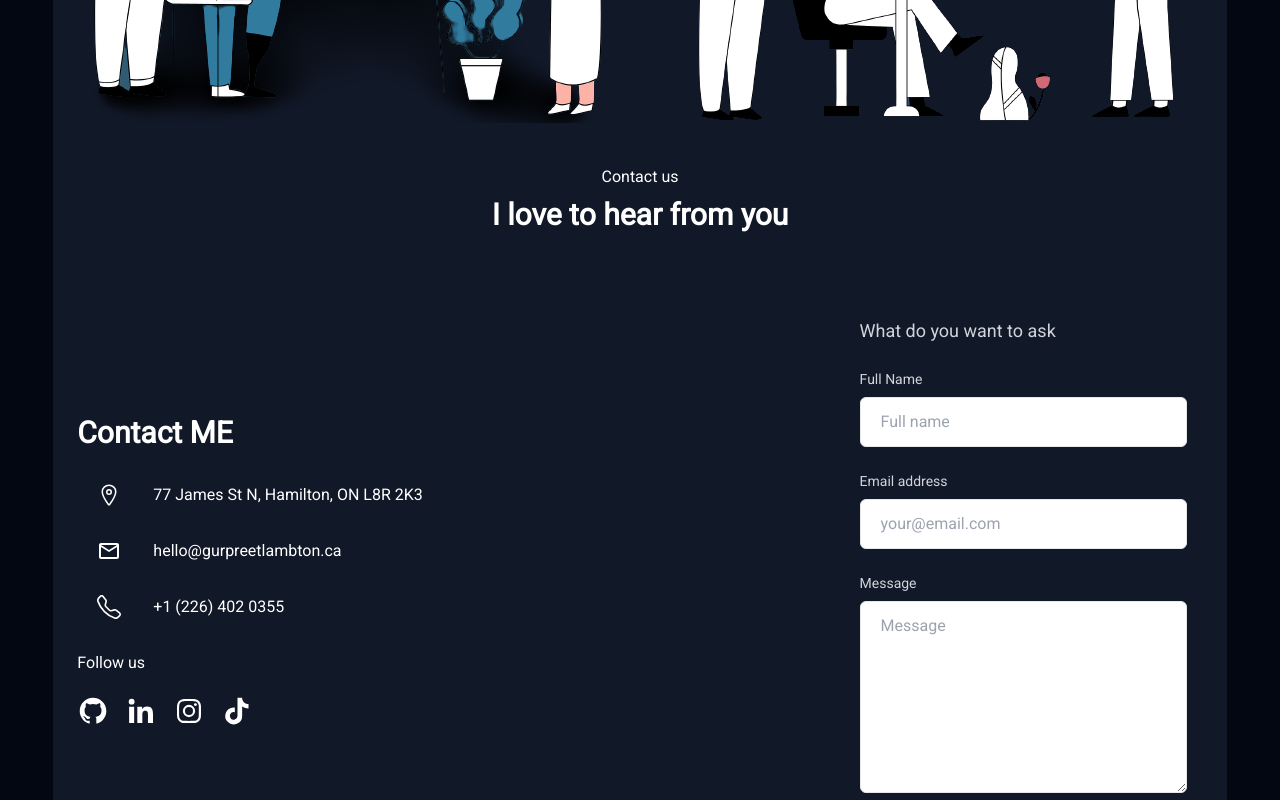
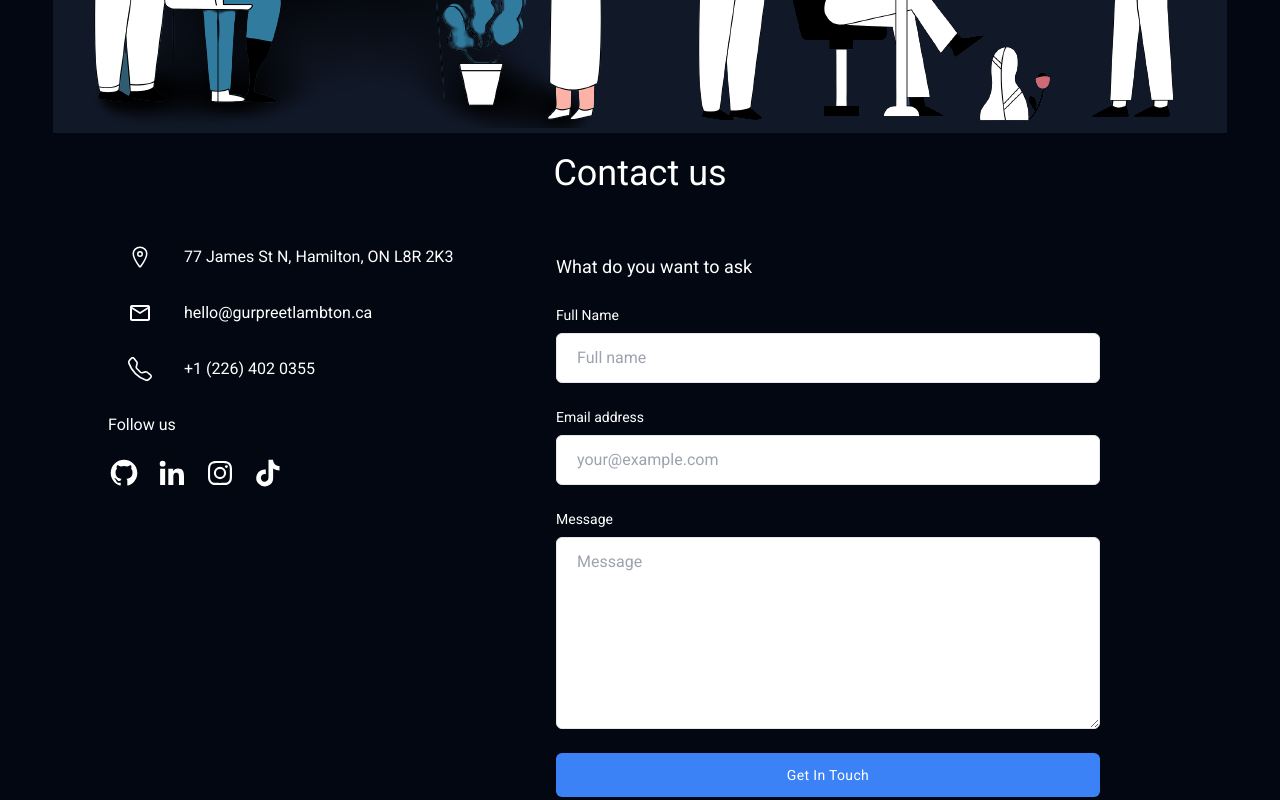
Before and after one commit to gurpreet26/webGtario, a Next.js app: page /contact in a window 1280 px wide. Shown: the part 380-1180 px from the top of the page. Built offline with nearby package versions, Linux system fonts and the light colour scheme.

Commit message:
contact form  commit

```diff
--- a/src/app/Components/Hero.jsx
+++ b/src/app/Components/Hero.jsx
@@ -16,10 +16,10 @@ const Hero = () => {
 
 
 <>
-<div className='md:h-screen flex flex-col md:flex-row md:justify-around items-center'>
+<div className='md:h-[530px] flex flex-col md:flex-row md:justify-around items-center'>
 
 
-<div className='text-white'>
+<div className='text-white '>
 <h1 className='opacity-80 leading-none md:text-[10vw] text-[16vw]  overflow-hidden uppercase font-black md:ml-[20px] ml-[5px]'>CREATIVE</h1>
 <h1 className='opacity-80 leading-none md:text-[10vw] text-[16vw] overflow-hidden  uppercase font-black md:ml-[160px] ml-[40px] '>DEVELOPER</h1>
 <h3 className='text-end opacity-80 leading-none md:text-[1vw] text-[3vw] overflow-hidden  uppercase font-black'>BASED IN HAMITON</h3>
--- a/src/app/about/page.jsx
+++ b/src/app/about/page.jsx
@@ -5,8 +5,7 @@ import { IoCodeWorking } from 'react-icons/io5'
 import { AiOutlineUsergroupAdd } from 'react-icons/ai'
 import { AiOutlineCloudDownload } from 'react-icons/ai'
 import { CgWebsite } from 'react-icons/cg'
-import { BiLogoInstagram, BiLogoGithub, BiLogoLinkedin } from 'react-icons/bi'
-import { useRouter } from 'next/navigation'
+
 import FadeIn from '../Components/FadeIn'
 import Team from '../Components/Team';
 import Me from '../Components/Me';
@@ -170,6 +169,8 @@ const About = () => {
           Contact US
           </Link>
         </div>
+
+
       </div>
 
      <TextReveal title={t2}/>
--- a/src/app/contact/page.jsx
+++ b/src/app/contact/page.jsx
@@ -1,5 +1,5 @@
 "use client"
-import React from 'react'
+import React, { useState } from 'react'
 
 import {BiLogoInstagram,BiLogoGithub,BiLogoLinkedin,BiLogoTiktok} from 'react-icons/bi'
 import { MdOutlineMail } from 'react-icons/md'
@@ -25,15 +25,28 @@ const data= [
     },
 ]
 
+const Result =()=>{
+  return(
+    <p className='text-white mt-3'> Your message is successfully sent. I will contact you soon</p>
+  )
+}
 
 const ContactUs = () => {
-
+  const[result , showresult] =useState(false);
   const form =useRef();
 
   const sendEmail = (e) => {
     e.preventDefault();
 
     emailjs.sendForm('service_1f963w9', 'template_yq1a06d', form.current, 'Z9BNo-HWkmFvHcD3y')
+    .then((result) => {
+
+  }, (error) => {
+      console.log(error.text);
+  });
+  e.target.reset()
+  showresult(true)
+  setTimeout(() => showresult(false), 3000);
 
   };
 
@@ -44,41 +57,33 @@ const ContactUs = () => {
   <section  className="bg-gray-900 w-11/12 m-auto">
 
 
-
+  <FadeIn vars={{ y:-200 }}>
   <div className='md:flex justify-around'>
 
-<FadeIn vars={{ y:-200 }}>
+
     <img className="hidden lg:block w-auto  m-auto"
     src="./images/seo1.png"
     alt="cc"/>
-    </FadeIn>
-    <FadeIn vars={{y:-200 }}>
+
+
     <img
     className=" w-auto m-auto"
     src="./images/about.png"
     alt="cc"
-  /></FadeIn>
+  />
     </div>
+    </FadeIn>
+</section>
 
-
-<div className=' w-full m-auto shadow-lg'>
-<div className="top text-center mt-8 ">
-  <p className="font-medium text-white ">Contact us</p>
-  <h1 className="mt-2 text-2xl font-semibold text-white md:text-3xl dark:text-white">
-    I love to hear from you
-  </h1>
+<div className='text-center py-5 '>
+<h1 className="font-medium text-4xl text-white ">Contact us</h1>
 
 </div>
 
+<div className='text-white flex flex-col md:flex-row justify-center items-center '>
 
-<section className="bg-gray-900">
-<div className="container px-6 py-3 mx-auto">
-<div className="lg:flex lg:items-center lg:-mx-6">
-  <div className=" lg:w-full lg:mx-6">
-    <h1 className="text-2xl font-semibold capitalize hidden md:inline text-white lg:text-3xl">
-      Contact ME
-    </h1>
-    <div className="mt-6 space-y-8 md:mt-8">
+
+  <div className="mt-2  space-y-8 md:mt-8  self-start">
         {
             data.map((ele, index) =>(
                 <div key={index} className="flex items-start text-white mx-1">
@@ -92,73 +97,73 @@ const ContactUs = () => {
 
 
 
-    </div>
 
-    <div className="mt-6 w-80 md:mt-8">
+    <div className=" text-center md:text-left w-80 md:mt-8 self-start ">
       <h3 className="text-white ">Follow us</h3>
-      <div className="flex mt-4  gap-4 text-white ">
+      <div className="flex md:items-left justify-center md:justify-start mt-4 text-center gap-4 text-white ">
 
-        <BiLogoGithub className='h-10 w-8'/>
+        <BiLogoGithub className='h-10 w-8  text-center'/>
              <BiLogoLinkedin className='h-10 w-8  '/>
              <BiLogoInstagram className='h-10 w-8 '/>
              <BiLogoTiktok  className='h-10 w-8 '/>
       </div>
     </div>
+
   </div>
 
-  <div className="right mt-8 lg:w-1/2 lg:mx-6">
-    <div className="w-full px-4 py-10 mx-auto overflow-hidden rounded-lg shadow-2xl bg-gray-900 lg:max-w-xl shadow-gray-300/50 dark:shadow-black/50">
-      <h1 className="text-lg font-medium text-gray-300">
+
+
+
+
+  <div className=" md:w-1/2 w-full  lg:mx-6">
+  <div className="w-full px-4 py-10 mx-auto overflow-hidden  rounded-lg  lg:max-w-xl shadow-gray-300/50">
+    <h1 className="text-lg font-medium text-white">
       What do you want to ask
     </h1>
-      <form ref={form} onSubmit={sendEmail} className="mt-6">
+    <form ref={form} onSubmit={sendEmail}  className="mt-6">
       <div className="flex-1">
-          <label className="block mb-2 text-sm text-gray-300 dark:text-gray-200">
+        <label className="block mb-2 text-sm text-white">
           Full Name
         </label>
         <input
-          name="name"
+        required
           type="text"
           placeholder="Full name"
-            className="block w-full px-5 py-3 mt-2 text-gray-900 placeholder-gray-400 bg-white border border-gray-200 rounded-md dark:placeholder-gray-600 dark:bg-gray-900 dark:text-gray-300 dark:border-gray-700 focus:border-blue-400 dark:focus:border-blue-400 focus:ring-blue-400 focus:outline-none focus:ring focus:ring-opacity-40"
+          className="block w-full px-5 py-3 mt-2 text-gray-900 placeholder-gray-400 bg-white border border-gray-200 rounded-md  focus:border-blue-400 focus:ring-blue-400 focus:outline-none focus:ring focus:ring-opacity-40"
         />
       </div>
       <div className="flex-1 mt-6">
-          <label className="block mb-2 text-sm text-gray-300 ">
+        <label className="block mb-2 text-sm text-white">
           Email address
         </label>
         <input
+        required
           type="email"
-            name='email'
-            placeholder="your@email.com"
-            className="block w-full px-5 py-3 mt-2 text-gray-900 placeholder-gray-400 bg-white border border-gray-200 rounded-md dark:placeholder-gray-600 dark:bg-gray-900 dark:text-gray-300 dark:border-gray-700 focus:border-blue-400 dark:focus:border-blue-400 focus:ring-blue-400 focus:outline-none focus:ring focus:ring-opacity-40"
+          placeholder="your@example.com"
+          className="block w-full px-5 py-3 mt-2 text-gray-900 placeholder-gray-400 bg-white border border-gray-200 rounded-md  focus:border-blue-400  focus:ring-blue-400 focus:outline-none focus:ring focus:ring-opacity-40"
         />
       </div>
       <div className="w-full mt-6">
-          <label className="block mb-2 text-sm text-gray-300 dark:text-gray-200">
+        <label className="block mb-2 text-sm text-white">
           Message
         </label>
         <textarea
-          name='message'
-            className="block w-full h-32 px-5 py-3 mt-2 text-gray-700 placeholder-gray-400 bg-white border border-gray-200 rounded-md md:h-48 dark:placeholder-gray-600 dark:bg-gray-900 dark:text-gray-300 dark:border-gray-700 focus:border-blue-400 dark:focus:border-blue-400 focus:ring-blue-400 focus:outline-none focus:ring focus:ring-opacity-40"
+        required
+          className="block w-full h-32 px-5 py-3 mt-2 text-gray-900 placeholder-gray-400 bg-white border border-gray-200 rounded-md md:h-48  focus:border-blue-400  focus:ring-blue-400 focus:outline-none focus:ring focus:ring-opacity-40"
           placeholder="Message"
-            defaultValue={""}
+
         />
       </div>
       <button className="w-full px-6 py-3 mt-6 text-sm font-medium tracking-wide text-white capitalize transition-colors duration-300 transform bg-blue-500 rounded-md hover:bg-blue-400 focus:outline-none focus:ring focus:ring-blue-300 focus:ring-opacity-50">
         get in touch
+
       </button>
+      <div>{result ? <Result/> :null}</div>
     </form>
   </div>
 </div>
+
 </div>
-</div>
-</section>
-</div>
-
-
-
-</section>
 </>
 
   )
--- a/src/app/page.js
+++ b/src/app/page.js
@@ -1,32 +1,21 @@
 
 import Hero from './Components/Hero'
-
 import VideoSection from './Components/VideoSection'
 import Service from './Components/Service'
 import Project from './Components/Project'
-
 import Contact from './Components/Contact'
 import TextReveal from './Components/TextReval'
 
-  const t= "With years of experience and a portfolio of successful projects, I have earned the trust of our clients as a reliable and dependable partner in their online journey. Choose any plan for best website design, custom web solutions, and reservation booking systems that embody the Canadian values of quality, innovation, and integrity. Let me take your online presence to new heights."
+const t = "As an experienced web developer with 5+ years of expertise in the IT field, possess a diverse skill set that includes developing WordPress websites, appointment booking websites that will handle complex scheduling systems, user authentication, and secure payment gateways and crafting custom web designs using Figma, React, Express and MongoDB. Choose any plan that embody the Canadian values of quality, innovation, and integrity. Let me take your online presence to new heights."
 export default function Home() {
   return (
-  <div className='bg-slate-950 p-0 m-0' >
-
-
-
-
-
-  <Hero/>
-
-
-
-  <TextReveal title={t}/>
-  <VideoSection/>
-<Project/>
-<Service/>
-
-<Contact/>
-  </div>
+    <div className='bg-slate-950 p-0 m-0' >
+      <Hero />
+      <TextReveal title={t} />
+      <VideoSection />
+      <Project />
+      <Service />
+      <Contact />
+    </div>
   )
 }
```
Lines whose indentation alone changed are shown as unchanged.
